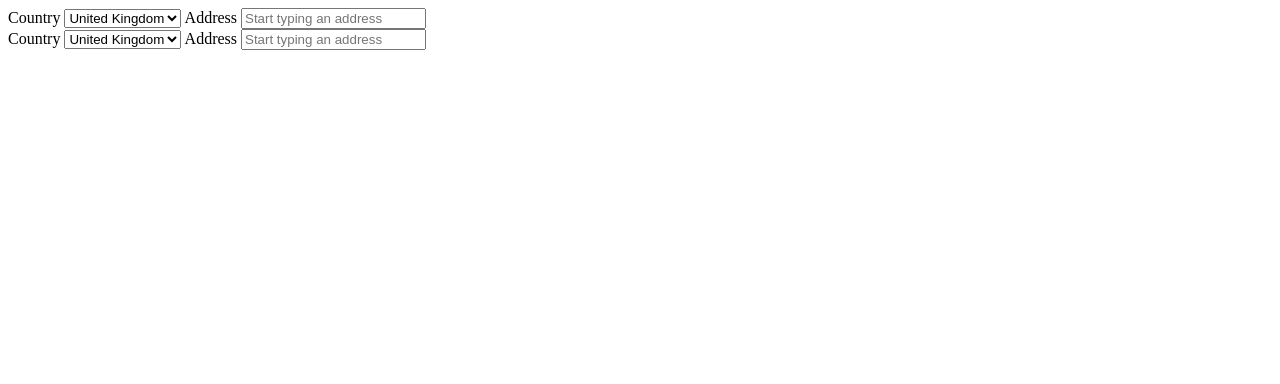
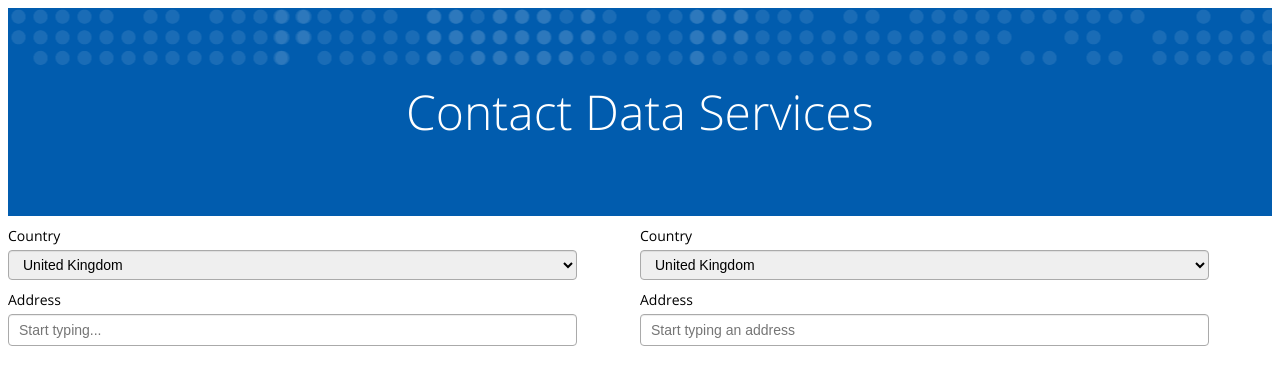
Before and after one commit to experiandataquality/GlobalIntuitive, a plain HTML site: page examples/dual-forms.html in a window 1280 px wide. Drawn offline with Linux system fonts and the light colour scheme.

Commit message:
Styling for dual form example

```diff
--- a/examples/dual-forms.html
+++ b/examples/dual-forms.html
@@ -2,11 +2,20 @@
 <html>
 	<head>
 		<title>Contact Data Services - sample code</title>
+		<link rel="stylesheet" type="text/css" href="../src/css/styles.css">
 	</head>
 	<body>
-		<form class="example1">
-			<label for="country">Country</label>
-			<select name="country">
+		<div class="filter-primary overlay-dotted">
+			<h1>Contact Data Services</h1>
+		</div>
+
+		<form class="example1 dual-form">
+			<div class="loader loader-overlay hidden">
+            	<div class="spinner"></div>
+        	</div>
+
+			<label for="country" class="toggle">Country</label>
+			<select name="country" class="toggle">
 				<option value="">Please select</option>
 				<option value="aus">Australia</option>
 				<option value="fra">France</option>
@@ -15,13 +24,17 @@
 				<option value="usa">United States</option>
 			</select>
 
-			<label for="input">Address</label>
-			<input type="text" name="address-input">
+			<label for="input" class="toggle">Address</label>
+			<input type="text" name="address-input" class="toggle">
 		</form>
 
-		<form class="example2">
-			<label for="country">Country</label>
-			<select name="country">
+		<form class="example2 dual-form">
+			<div class="loader loader-overlay hidden">
+            	<div class="spinner"></div>
+        	</div>
+
+			<label for="country" class="toggle">Country</label>
+			<select name="country" class="toggle">
 				<option value="">Please select</option>
 				<option value="aus">Australia</option>
 				<option value="fra">France</option>
@@ -30,29 +43,64 @@
 				<option value="usa">United States</option>
 			</select>
 
-			<label for="input">Address</label>
-			<input type="text" name="address-input">
+			<label for="input" class="toggle">Address</label>
+			<input type="text" name="address-input" class="toggle">
 		</form>
 
 		<script src="../src/js/contact-data-services.js"></script>
 		<script>
+			// Address form 1
 			var options1 = {
 				token: "4f0214b7-b7ec-4096-a19e-502b8046278c",
 				elements: {
 					input: document.querySelector(".example1 input[name='address-input']"),
 					countryList: document.querySelector(".example1 select")
+				},
+				placeholder: "Start typing...",
+				formattedAddress: {
+					headingText: "Shipping address",
+					headingType: "h3"
 				}
 			};
 			var address1 = new ContactDataServices.address(options1);
 
+			// Address form 2
 			var options2 = {
 				token: "4f0214b7-b7ec-4096-a19e-502b8046278c",
 				elements: {
 					input: document.querySelector(".example2 input[name='address-input']"),
 					countryList: document.querySelector(".example2 select")
+				},
+				formattedAddress: {
+					headingText: "Billing address",
+					headingType: "h3"
 				}
 			};
 			var address2 = new ContactDataServices.address(options2);
+
+			// Set up the event listeners
+			var numberOfForms = 2;
+			for(var i = 1; i <= numberOfForms; i++){
+				// Show the spinner while we're searching for the formatted address
+				window["address" + i].events.on("formatting-search", (function(idx){
+					return function(){
+						document.querySelector(".example" + idx + " .loader").classList.remove("hidden");
+					}
+				})(i));
+
+				// Hide the country and search input when a result is found
+				window["address" + i].events.on("formatted-address", (function(idx){
+					return function(){
+						var searchInputs = document.querySelectorAll(".example" + idx + " .toggle");
+						for (var j = 0; j < searchInputs.length; ++j) {
+		  					searchInputs[j].classList.add("hidden");
+						}
+
+						// Hide the spinner
+						document.querySelector(".example" + idx + " .loader").classList.add("hidden");
+					}
+				})(i));
+			}
 		</script>
 	</body>
 </html>
--- a/src/css/styles.css
+++ b/src/css/styles.css
@@ -106,6 +106,12 @@ form {
 	position: relative;
 }
 
+form.dual-form {
+	width: 45%;
+	float: left;
+	margin-right: 5%;
+}
+
 label {
 	display: block;
 	font-size: 14px;
```
